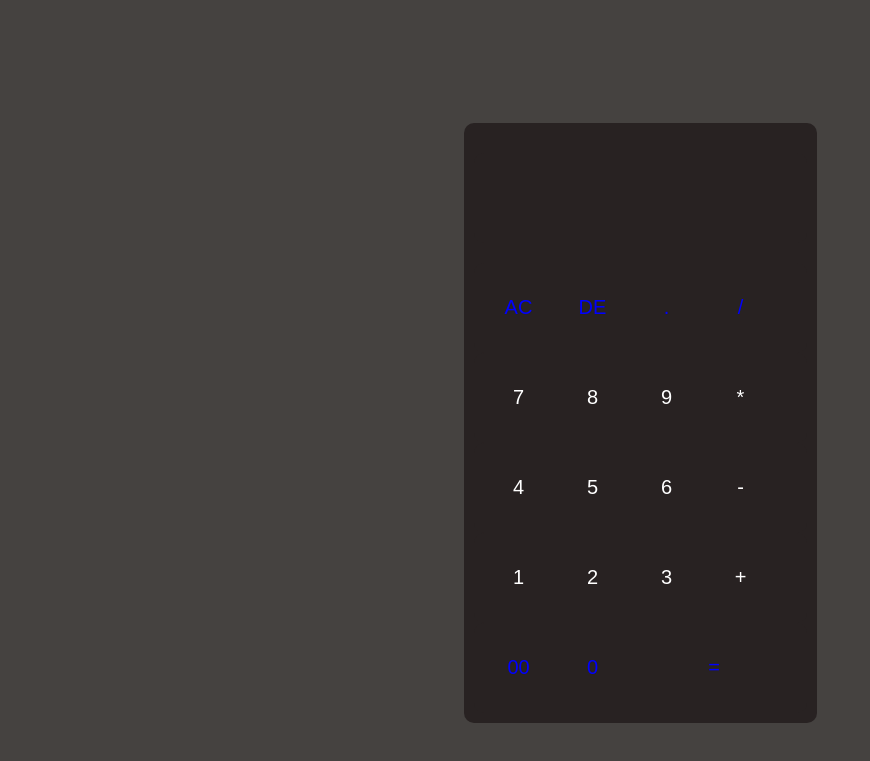
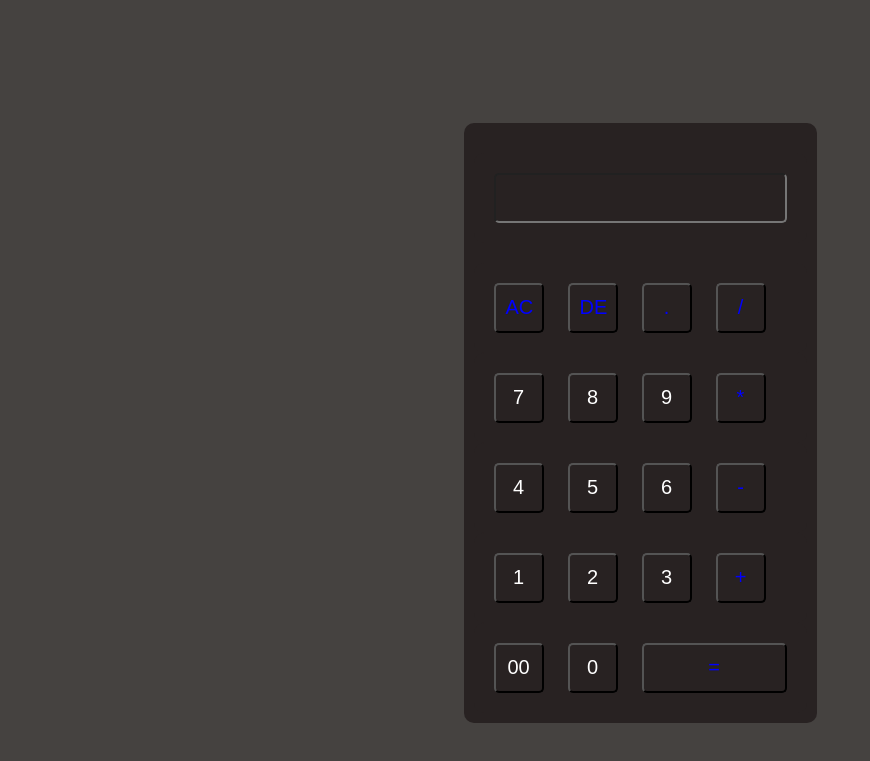
Before and after one commit to Veshnaviisharmaa/calculator, a plain HTML site: page index.html in a window 1280 px wide. Shown: the part 69-830 px from the top of the page, without its empty margins (0-870 px from the left). Drawn offline with Linux system fonts and the light colour scheme.

Commit message:
Add files via upload

```diff
--- a/index.html
+++ b/index.html
@@ -23,23 +23,23 @@
             <input type="button" value="7" onclick="display.value +='7' ">
             <input type="button" value="8" onclick="display.value +='8' ">
             <input type="button" value="9" onclick="display.value +='9' ">
-            <input type="button" value="*" onclick="display.value +='*' ">
+            <input type="button" value="*" onclick="display.value +='*' " class="operator">
           </div>
           <div>
             <input type="button" value="4"onclick="display.value +='4' ">
             <input type="button" value="5"onclick="display.value +='5' ">
             <input type="button" value="6"onclick="display.value +='6' ">
-            <input type="button" value="-"onclick="display.value +='-' ">
+            <input type="button" value="-"onclick="display.value +='-' " class="operator">
           </div>
           <div>
             <input type="button" value="1"onclick="display.value +='1' ">
             <input type="button" value="2"onclick="display.value +='2' ">
             <input type="button" value="3"onclick="display.value +='3' ">
-            <input type="button" value="+"onclick="display.value +='+' ">
+            <input type="button" value="+"onclick="display.value +='+' " class="operator" >
           </div>
           <div>
-            <input type="button" value="00"onclick="display.value +='00' " class="operator">
-            <input type="button" value="0"onclick="display.value +='0' " class="operator">
+            <input type="button" value="00"onclick="display.value +='00' " >
+            <input type="button" value="0"onclick="display.value +='0'">
             <input type="button" value="=" onclick="display.value=eval(display.value)" class="equal operator">
           </div>
       </form>
--- a/styles.css
+++ b/styles.css
@@ -25,11 +25,11 @@ h1{
 }
 .calculator form input{
 
-    border: 0;
-    outline: 0;
+    border: 30;
+    outline: 10;
     width: 50px;
     height: 50px;
-    border-radius: 50px;
+    border-radius: 5px;
     box-shadow: -8px -8px -15px rgba(255,255,255,0.1),5px 5px 15px rgba(255, 252, 252, 0.2) ;
     background: transparent;
     font-size:20px;
```
